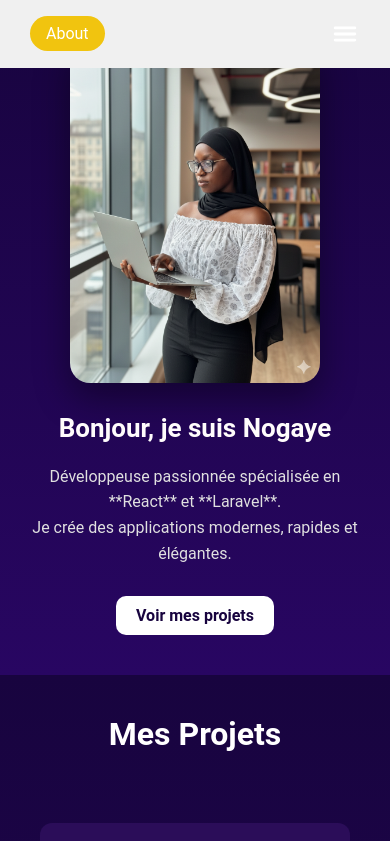
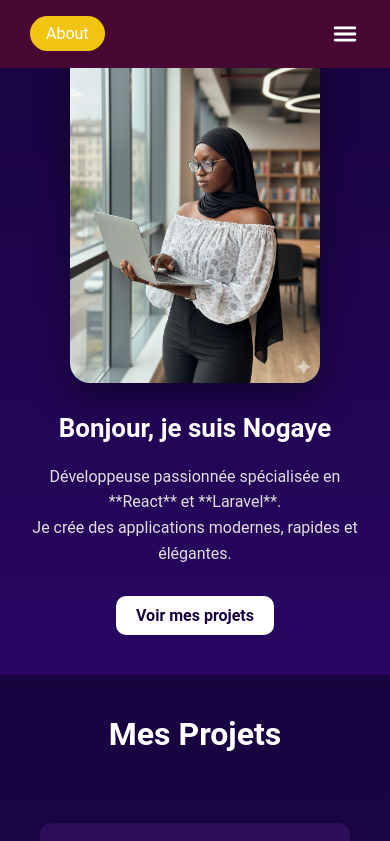
Before and after one commit to noksniang5336-cell/porfolio, a React app: page / in a window 390 px wide. Shown: the top 841 px of the page. Built offline with nearby package versions, Linux system fonts and the light colour scheme; the HTML template or start-up script is replaced by a standard one.

Commit message:
premier commit

```diff
--- a/src/index.css
+++ b/src/index.css
@@ -114,7 +114,7 @@ nav .logo {
   position: fixed;
   width: 100%;
   z-index: 50;
-background-color: #f0f0f0;
+background-color: #470934;
 }
 
 nav h1 {
```
